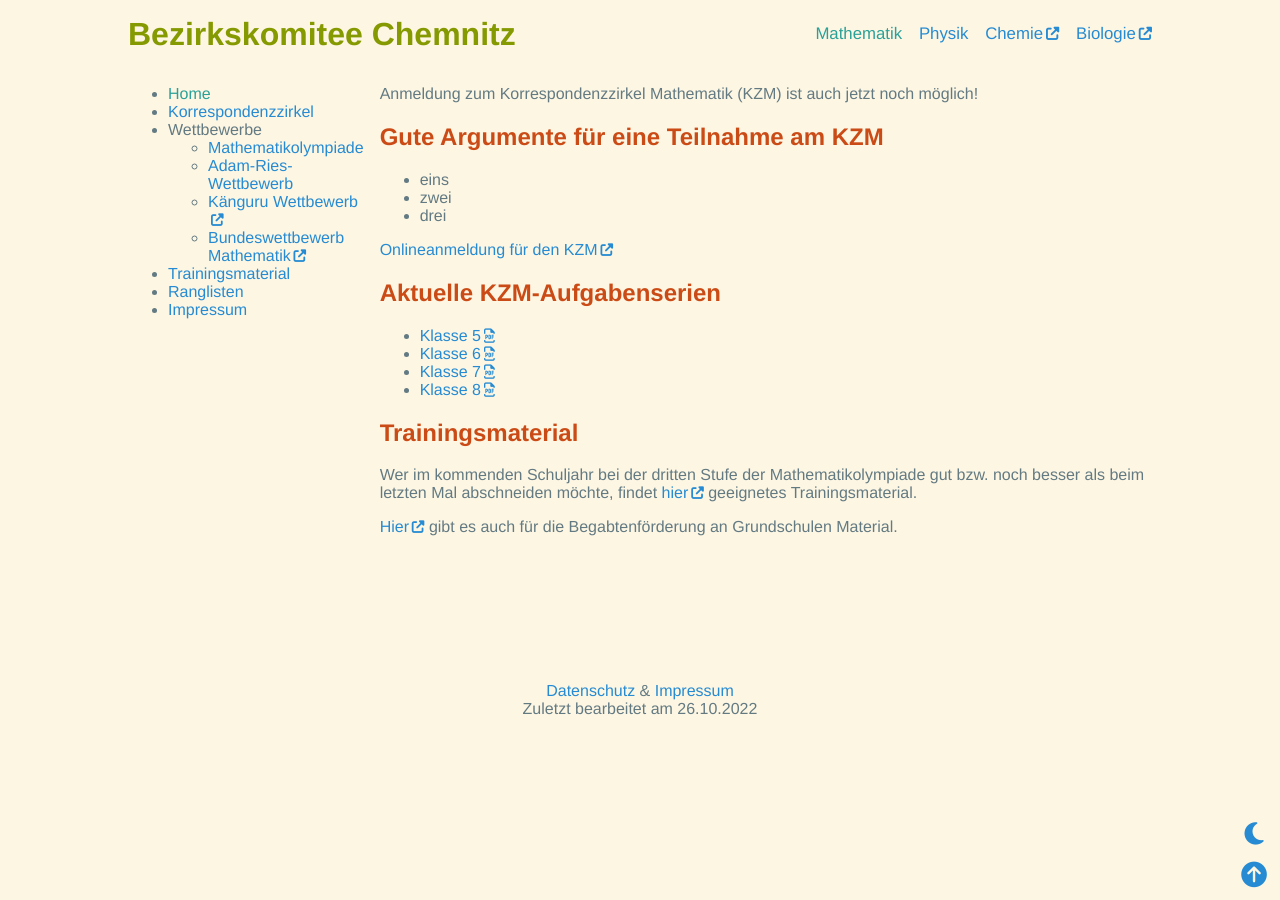
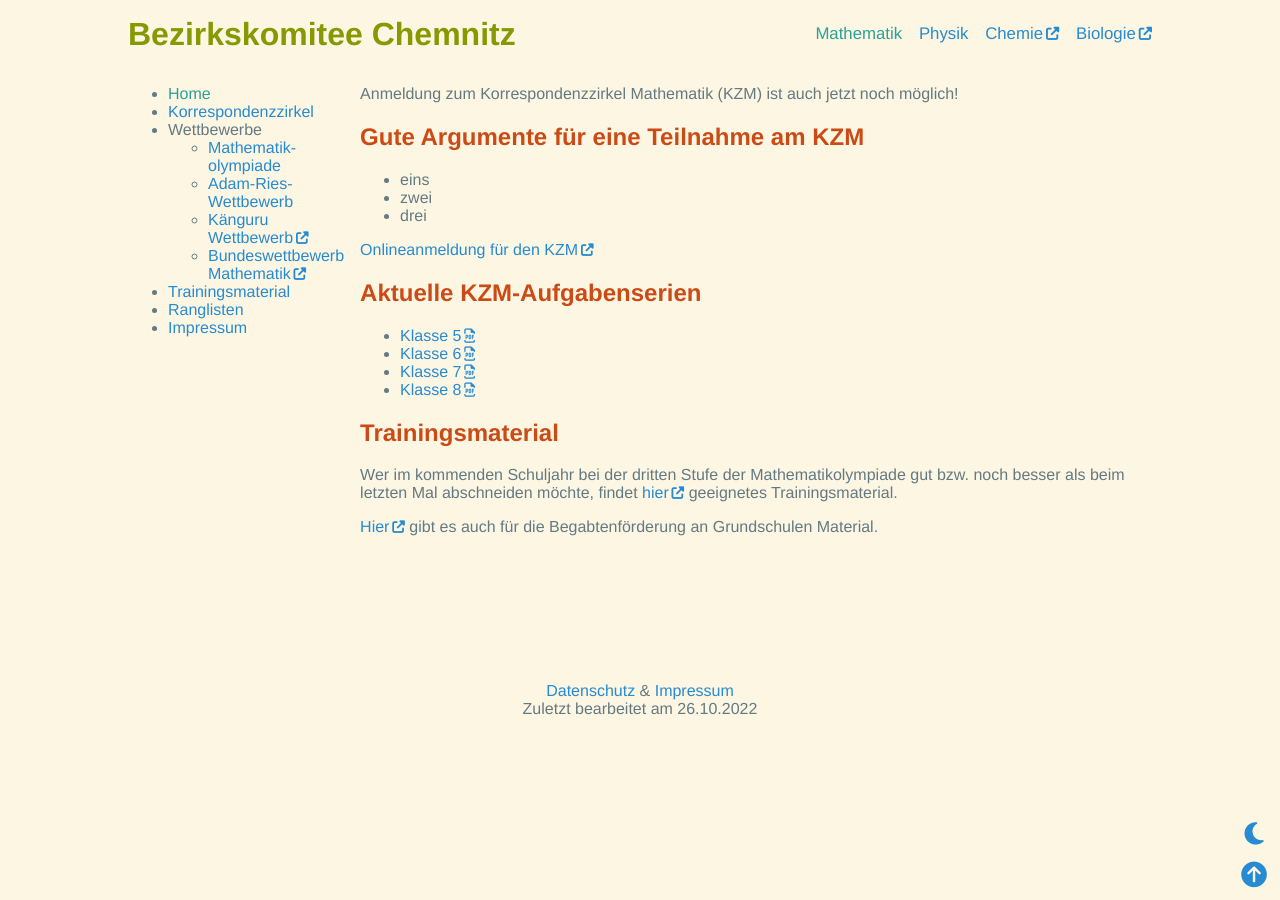
Before and after one commit to Bezirkskomitee-Chemnitz/Bezirkskomitee-Chemnitz.github.io, a Jekyll site: the page built from pages/mathematik/index.md, in a window 1280 px wide. Built offline with Jekyll 4.4.1, drawn with Linux system fonts in a browser that asks for light colours.

Commit message:
Update sidenav.yml

```diff
--- a/_data/sidenav.yml
+++ b/_data/sidenav.yml
@@ -8,7 +8,7 @@ faculties:
 
     - title: Wettbewerbe
       items:
-        - title: Mathematikolympiade
+        - title: Mathematik&shy;olympiade
           url: olympiade/
         - title: Adam-Ries-Wettbewerb
           url: adam-ries/
```
